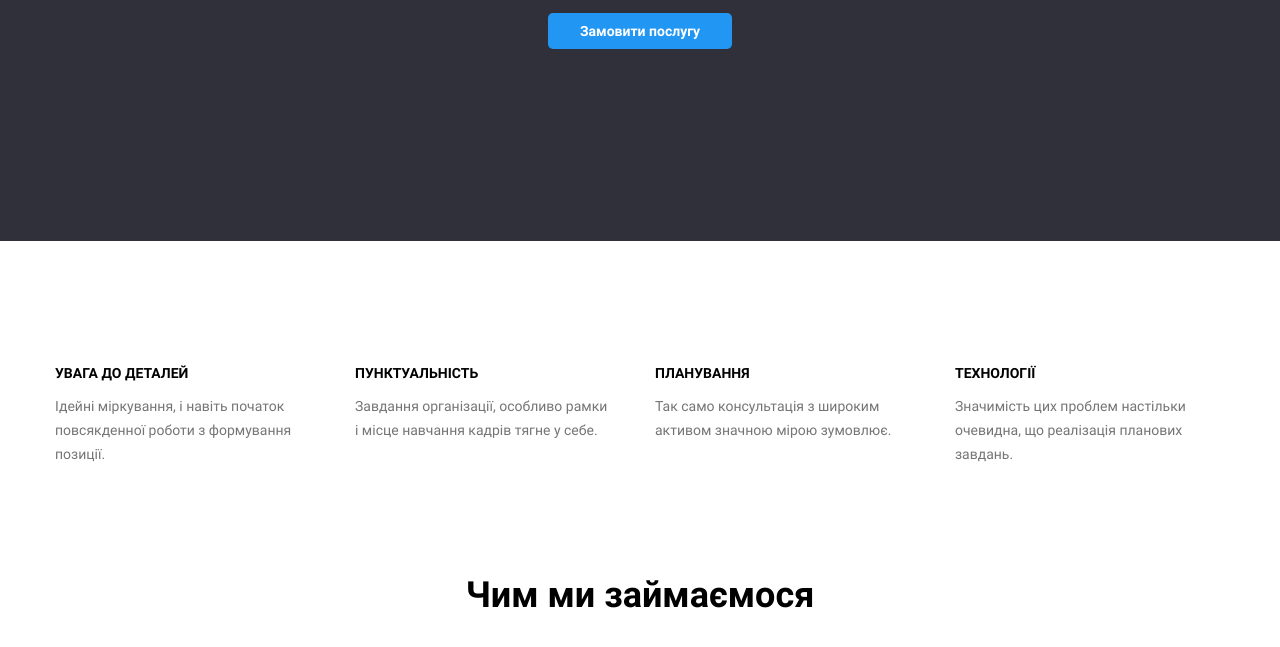
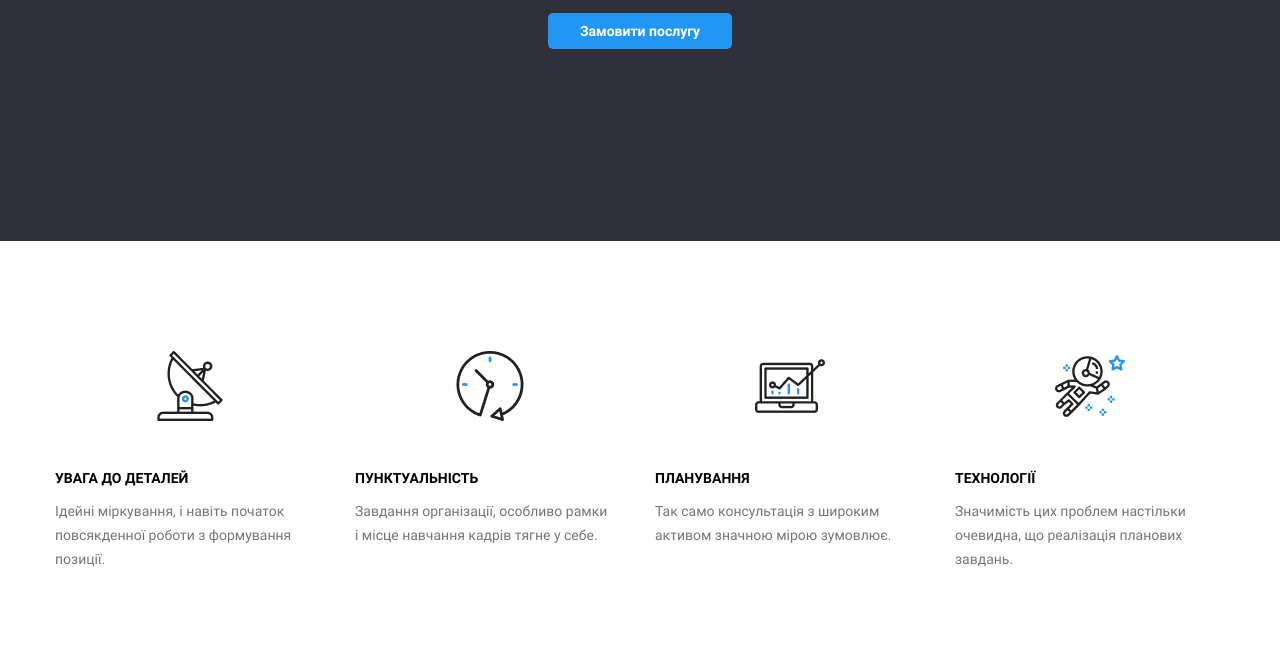
Before and after one commit to Nazar-fronted/WebStudio-main, a plain HTML site: page index.html in a window 1280 px wide. Shown: the part 441-1088 px from the top of the page. Drawn offline with nearby package versions, Linux system fonts and the light colour scheme.

Commit message:
add pictures

```diff
--- a/index.html
+++ b/index.html
@@ -36,18 +36,30 @@
         <div class="container ">
             <ul class="ul-list">
                 <li class="li-list">
+                <div class="picture">
+                    <img class="image" src="./img/Group.png" alt="">
+                </div>
                     <h3 class="li-title">УВАГА ДО ДЕТАЛЕЙ</h3>
                     <p class="li-text">Ідейні міркування, і навіть початок<Br> повсякденної роботи з формування позиції.</p>
                 </li>
                 <li class="li-list">
+                <div class="picture">
+                    <img class="image" src="./img/clock 1.png" alt="">
+                </div>
                     <h3 class="li-title">ПУНКТУАЛЬНІСТЬ</h3>
                     <p class="li-text">Завдання організації, особливо рамки<Br> і місце навчання кадрів тягне у себе.</p>
                 </li>
                 <li class="li-list">
+                    <div class="picture">
+                    <img class="image" src="./img/diagram 1.png" alt="">
+                    </div>
                     <h3 class="li-title">ПЛАНУВАННЯ</h3>
                     <p class="li-text">Так само консультація з широким<br> активом значною мірою зумовлює.</p>
                 </li>
                 <li class="li-list">
+                    <div class="picture">
+                    <img class="image" src="./img/astronaut 1.png" alt="">
+                    </div>
                     <h3 class="li-title">ТЕХНОЛОГІЇ</h3>
                     <P class="li-text">Значимість цих проблем настільки <br>очевидна, що реалізація планових завдань.</P>
                 </li>
--- a/style.css
+++ b/style.css
@@ -270,3 +270,13 @@ footer{
 .team-title{
     margin: 0;
 }
+.image{
+    display: flex;
+    justify-content: center;
+}
+.picture{
+        display: flex;
+        justify-content: center;
+        align-items: center;
+        padding-bottom:35px;
+}
```
Also changed, not shown: img/Group.png (added), img/astronaut 1.png (added), img/clock 1.png (added), img/diagram 1.png (added).
